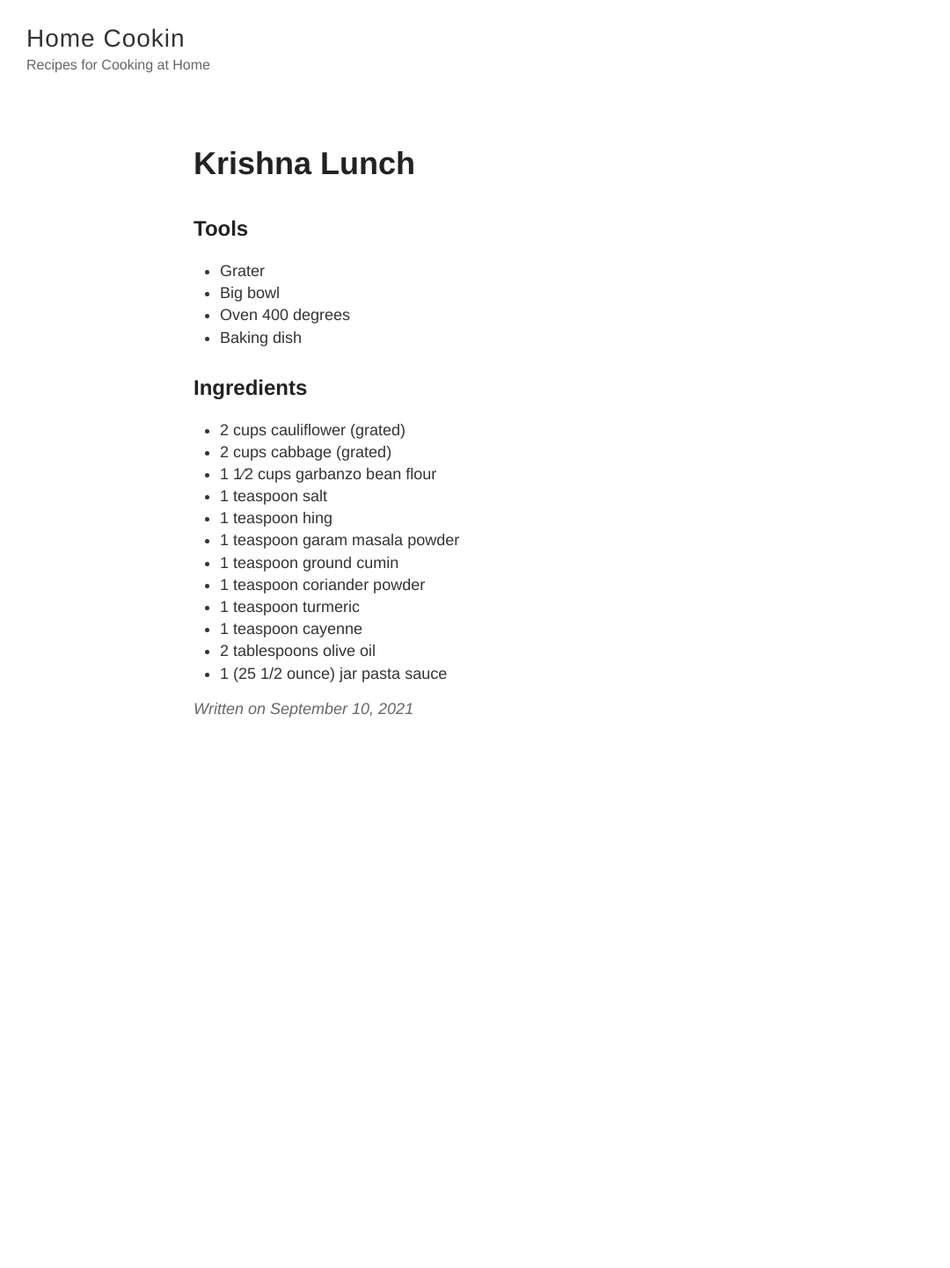
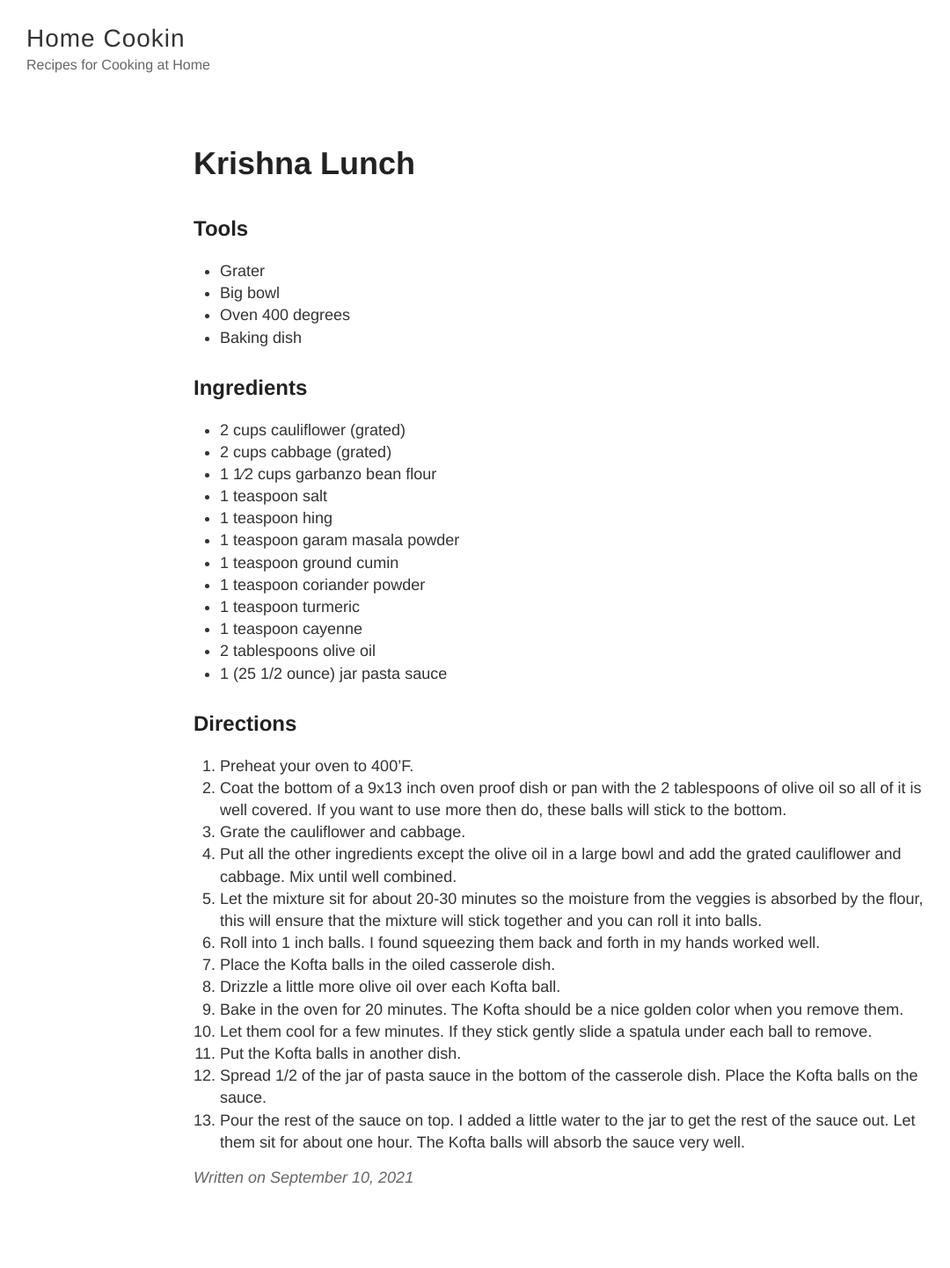
Before and after one commit to skelleyboy/cookin, a Jekyll site: the page built from _posts/2021-09-10-krishna-lunch.md, in a window 1280 px wide. Shown: the whole page at 88% size, without its empty margins (0-1080 px from the left). Built offline with Jekyll 4.4.1, drawn with Linux system fonts in a browser that asks for light colours; before the commit the page ends 909 px from its top, so only the background shows below that.

Commit message:
Update from Forestry.io skelleyboy updated _posts/2021-09-10-krishna-lunch.md

```diff
--- a/_posts/2021-09-10-krishna-lunch.md
+++ b/_posts/2021-09-10-krishna-lunch.md
@@ -24,3 +24,19 @@ title: Krishna Lunch
 * 1 teaspoon cayenne
 * 2 tablespoons olive oil
 * 1 (25 1/2 ounce) jar pasta sauce
+
+## Directions
+
+ 1. Preheat your oven to 400'F.
+ 2. Coat the bottom of a 9x13 inch oven proof dish or pan with the 2 tablespoons of olive oil so all of it is well covered. If you want to use more then do, these balls will stick to the bottom.
+ 3. Grate the cauliflower and cabbage.
+ 4. Put all the other ingredients except the olive oil in a large bowl and add the grated cauliflower and cabbage. Mix until well combined.
+ 5. Let the mixture sit for about 20-30 minutes so the moisture from the veggies is absorbed by the flour, this will ensure that the mixture will stick together and you can roll it into balls.
+ 6. Roll into 1 inch balls. I found squeezing them back and forth in my hands worked well.
+ 7. Place the Kofta balls in the oiled casserole dish.
+ 8. Drizzle a little more olive oil over each Kofta ball.
+ 9. Bake in the oven for 20 minutes. The Kofta should be a nice golden color when you remove them.
+10. Let them cool for a few minutes. If they stick gently slide a spatula under each ball to remove.
+11. Put the Kofta balls in another dish.
+12. Spread 1/2 of the jar of pasta sauce in the bottom of the casserole dish. Place the Kofta balls on the sauce.
+13. Pour the rest of the sauce on top. I added a little water to the jar to get the rest of the sauce out. Let them sit for about one hour. The Kofta balls will absorb the sauce very well.
```
Also changed, not shown: .forestry/front_matter/templates/blog-post.yml.
